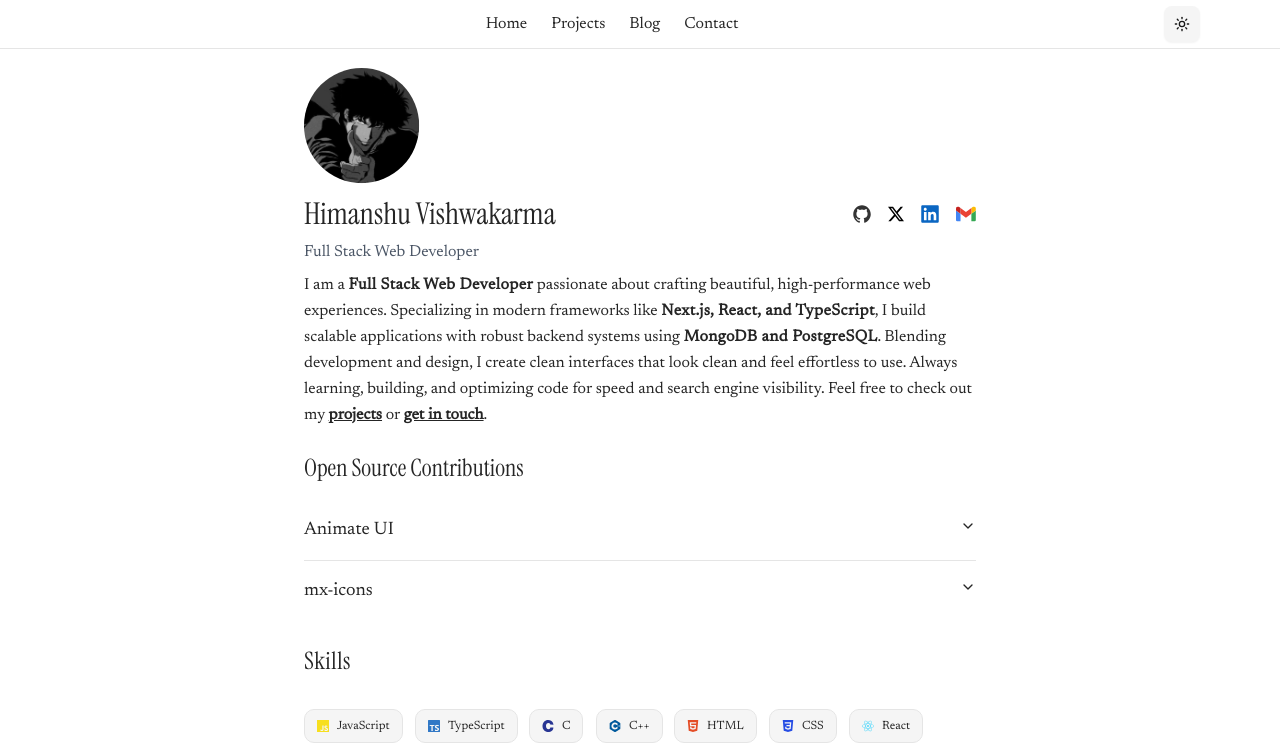
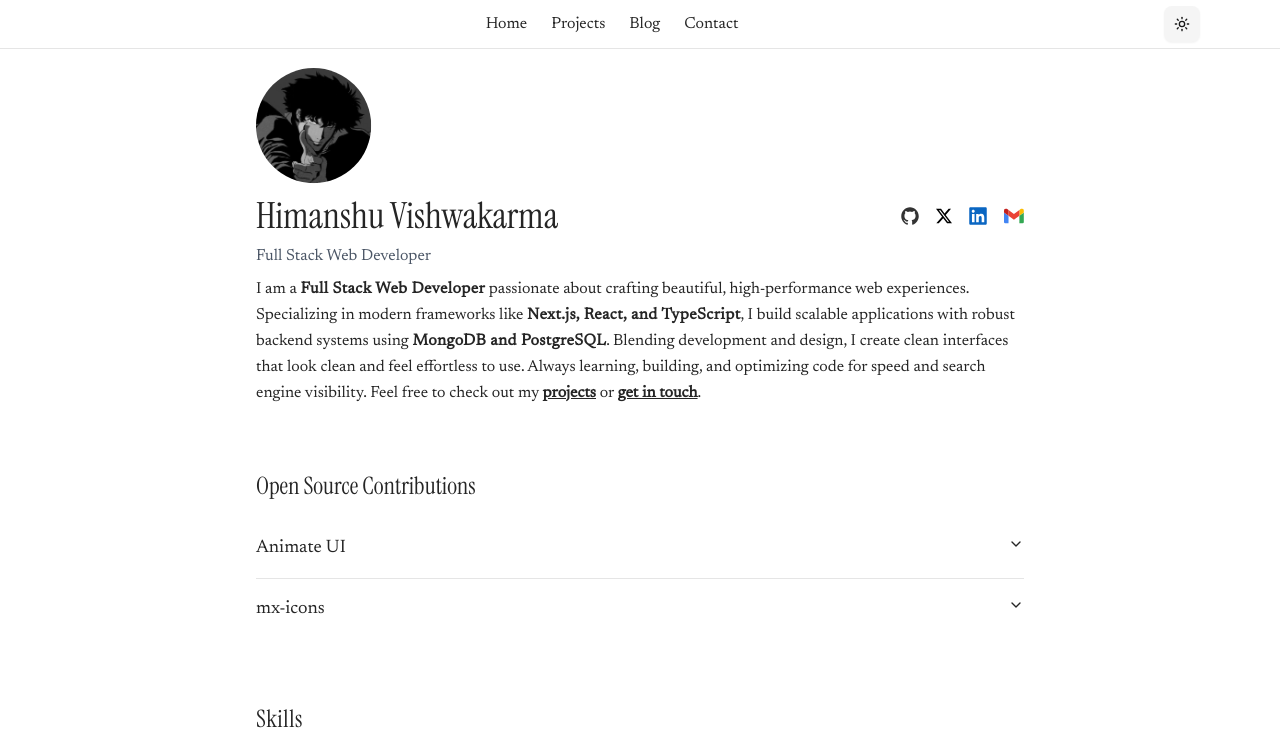
Before and after one commit to himanshuvkm/MyPortFolio, a Next.js app: page / in a window 1280 px wide. Shown: the top 754 px of the page. Built offline with nearby package versions, Linux system fonts and the light colour scheme; no server answers; the database is empty.

Commit message:
fixed width

```diff
--- a/app/_components/contribution.tsx
+++ b/app/_components/contribution.tsx
@@ -9,7 +9,7 @@ import { ExternalLink, Github, GitMerge } from "lucide-react";
 
 export default function OpenSourceContribution() {
   return (
-    <section className="space-y-4">
+    <section className="space-y-4 my-10">
       <h2 className="text-2xl font-[Instrument_Serif]">
         Open Source Contributions
       </h2>
--- a/app/_components/hero.tsx
+++ b/app/_components/hero.tsx
@@ -97,7 +97,7 @@ export default function Hero() {
       <div className="space-y-2">
         {/* Name + Icons */}
         <div className="flex flex-col sm:flex-row sm:items-center sm:justify-between gap-3">
-          <h1 className="text-3xl font-[Instrument_Serif] text-center sm:text-left">
+          <h1 className="text-4xl font-[Instrument_Serif] text-center sm:text-left">
             Himanshu Vishwakarma
           </h1>
 
--- a/app/_components/skill.tsx
+++ b/app/_components/skill.tsx
@@ -55,7 +55,7 @@ const skills = [
 
 export default function Skills() {
   return (
-    <section>
+    <section className="pb-10">
       <h2 className="text-2xl font-[Instrument_Serif] tracking-wide mb-4 pb-4">
         Skills
       </h2>
--- a/app/layout.tsx
+++ b/app/layout.tsx
@@ -159,7 +159,7 @@ export default function RootLayout({
             disableTransitionOnChange
           >
             <div className="flex justify-center px-5 relative z-20">
-              <div className="flex flex-col my-5 w-full max-w-2xl   ">
+              <div className="flex flex-col my-5 w-full max-w-3xl   ">
                 <div className="flex justify-between ">
                   <Header />
                 </div>
--- a/app/page.tsx
+++ b/app/page.tsx
@@ -9,6 +9,11 @@ import Link from "next/link";
 import ProjectCard from "./Projects/projectcard";
 import { projects } from "./Projects/projects";
 import Footer from "./_components/footer";
+
+const calendarTheme = {
+  light: ["#ebebeb", "#c6c5c5", "#999999", "#555555", "#000000"],
+  dark: ["#161b22", "#3a3a3c", "#6e6e73", "#aeaeb2", "#ffffff"],
+};
 
 export default function Home() {
   const featuredProject1 = projects[0];
@@ -27,6 +32,7 @@ export default function Home() {
         <GitHubCalendar
           username="himanshuvkm"
           colorScheme={resolvedTheme === "dark" ? "dark" : "light"}
+          theme={calendarTheme}
         />
       </div>
 
--- /dev/null
+++ b/github-contribution-calendar.d.ts
@@ -0,0 +1,15 @@
+declare module 'github-contribution-calendar' {
+  import { ComponentType } from 'react';
+
+  export interface GitHubCalendarProps {
+    username: string;
+    token?: string;
+    year?: number | 'last';
+    showLabels?: boolean;
+    fontSize?: number;
+    theme?: string;
+    [key: string]: any;
+  }
+
+  export const GitHubCalendar: ComponentType<GitHubCalendarProps>;
+}
```
